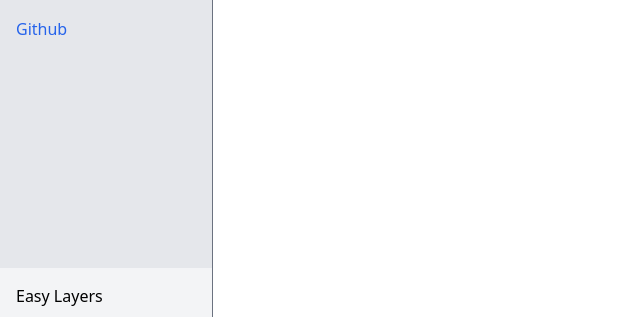
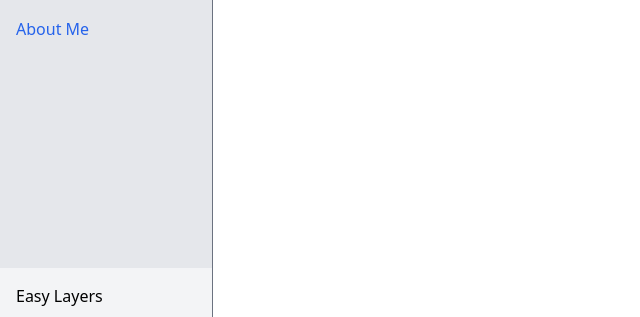
Before and after one commit to maxengelhard/profile, a React (Create React App) app: page / in a window 1280 px wide. Shown: the top 317 px of the page, without its empty margins (0-640 px from the left). Built offline with nearby package versions, Linux system fonts and the light colour scheme.

Commit message:
adding images

```diff
--- a/src/components/Menu.js
+++ b/src/components/Menu.js
@@ -8,7 +8,7 @@ export function Menu() {
       return (
         <nav className="flex flex-col h-screen bg-gray-100 w-1/6 border-r border-gray-500">
           <div className="p-4 border-t border-b h-1/3 hover:bg-gray-200 hover:text-blue-600 cursor-pointer" onMouseEnter={handleHover}>
-            Github
+            About Me
           </div>
           <div className="p-4 border-t border-b h-1/3 hover:bg-gray-200 hover:text-blue-600 cursor-pointer" onMouseEnter={handleHover}>
             Easy Layers
```
Also changed, not shown: src/images/easy-layers.png (added), src/images/roulette.png (added).
